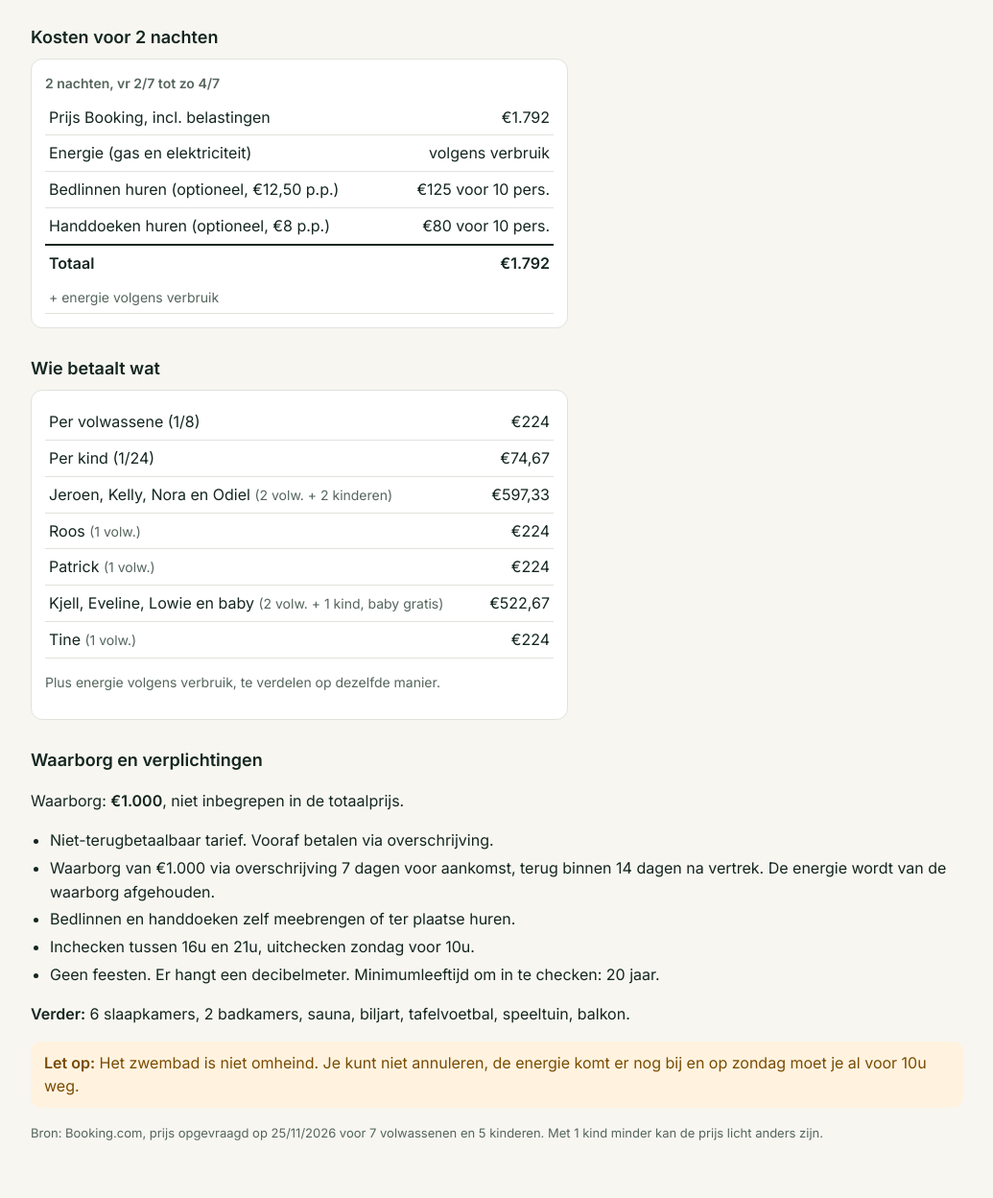
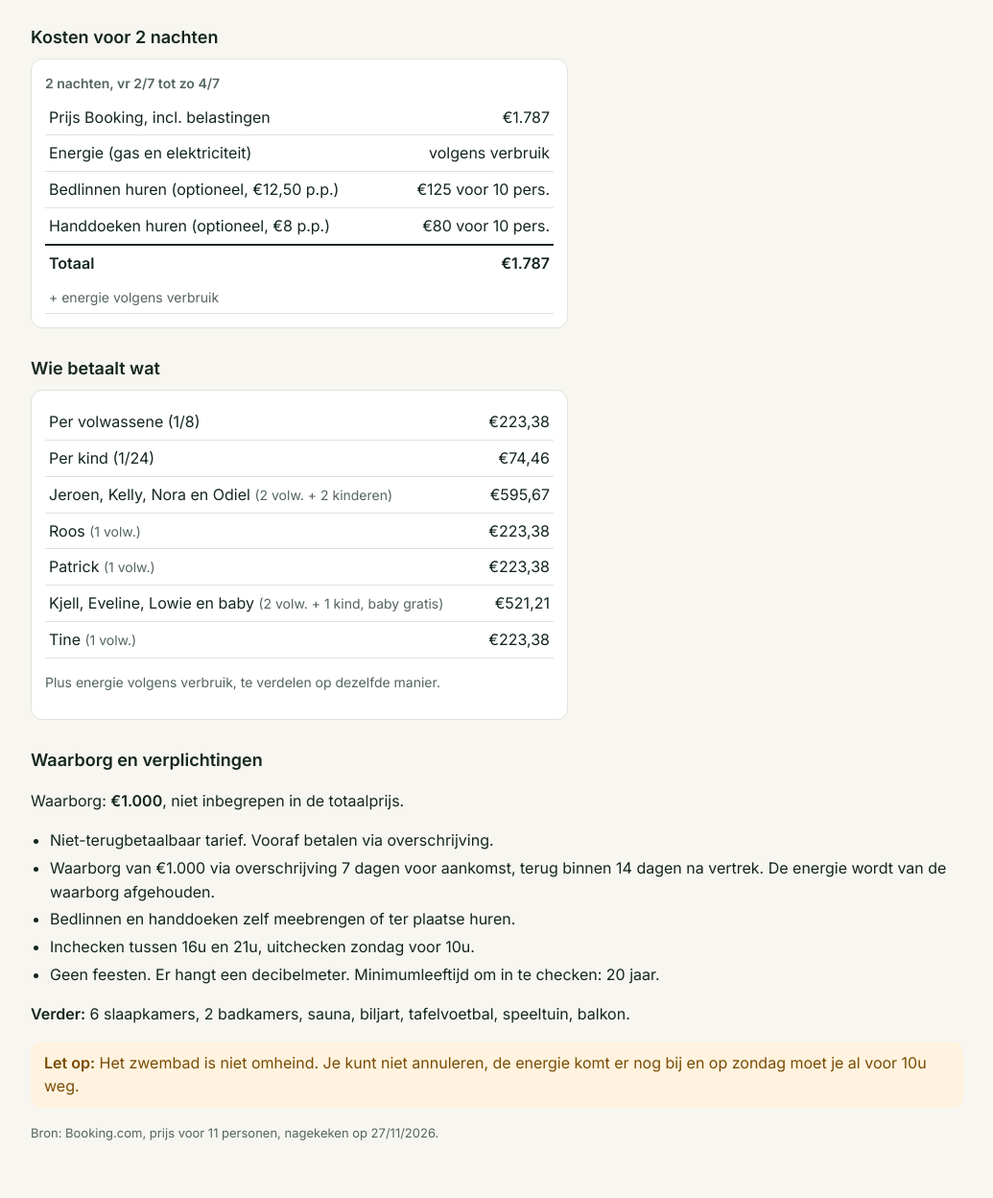
Before and after one commit to JeroenDebruyne/Weekend-2027, a plain HTML site: page le-bercail.html in a window 1280 px wide. Shown: the part 1834-3082 px from the top of the page at 96% size, without its empty margins (122-1157 px from the left). Drawn offline with Linux system fonts and the light colour scheme.

Commit message:
Le Bercail: prijs 1787 voor 11 personen
Co-Authored-By: Claude Opus 5.5 <noreply@anthropic.com>
Claude-Session: https://claude.ai/code/session_01QQnTvi87cnQ6MorEDXwnGN

```diff
--- a/le-bercail.html
+++ b/le-bercail.html
@@ -93,16 +93,16 @@ footer{color:var(--mute);font-size:14px}
  <table class="stack rooms"><thead><tr><th>Waar</th><th>Kamer</th><th>Wie</th></tr></thead><tbody><tr><td>Niveau niet vermeld</td><td>Slaapkamer 5 (2 eenpersoonsbedden + tweepersoonsbed)</td><td>Nora, Odiel en Lowie</td></tr><tr><td>Niveau niet vermeld</td><td>Slaapkamer 1 (groot tweepersoonsbed)</td><td>Kjell en Eveline + baby (babybed op verzoek)</td></tr><tr><td>Niveau niet vermeld</td><td>Slaapkamer 3 (tweepersoonsbed)</td><td>Jeroen en Kelly</td></tr><tr><td>Niveau niet vermeld</td><td>Slaapkamer 4 (tweepersoonsbed)</td><td>Tine</td></tr><tr><td>Niveau niet vermeld</td><td>Slaapkamer 2 (eenpersoons- + groot tweepersoonsbed)</td><td>Patrick en Roos</td></tr><tr><td>Niveau niet vermeld</td><td>Slaapkamer 6 (2 eenpersoonsbedden)</td><td>Vrij</td></tr></tbody></table>
  <h3>Kosten voor 2 nachten</h3>
  <div class=costs>
-  <div><h4>2 nachten, vr 2/7 tot zo 4/7</h4><table class=cost><tbody><tr><td>Prijs Booking, incl. belastingen</td><td class=n>€1.792</td></tr><tr><td>Energie (gas en elektriciteit)</td><td class=n>volgens verbruik</td></tr><tr><td>Bedlinnen huren (optioneel, €12,50 p.p.)</td><td class=n>€125 voor 10 pers.</td></tr><tr><td>Handdoeken huren (optioneel, €8 p.p.)</td><td class=n>€80 voor 10 pers.</td></tr><tr class=tot><td>Totaal</td><td class=n>€1.792</td></tr><tr><td colspan=2 class=note>+ energie volgens verbruik</td></tr></tbody></table></div>
+  <div><h4>2 nachten, vr 2/7 tot zo 4/7</h4><table class=cost><tbody><tr><td>Prijs Booking, incl. belastingen</td><td class=n>€1.787</td></tr><tr><td>Energie (gas en elektriciteit)</td><td class=n>volgens verbruik</td></tr><tr><td>Bedlinnen huren (optioneel, €12,50 p.p.)</td><td class=n>€125 voor 10 pers.</td></tr><tr><td>Handdoeken huren (optioneel, €8 p.p.)</td><td class=n>€80 voor 10 pers.</td></tr><tr class=tot><td>Totaal</td><td class=n>€1.787</td></tr><tr><td colspan=2 class=note>+ energie volgens verbruik</td></tr></tbody></table></div>
  </div>
  <h3>Wie betaalt wat</h3>
- <div class=costs><div><table class=cost><tbody><tr><td>Per volwassene (1/8)</td><td class=n>€224</td></tr><tr><td>Per kind (1/24)</td><td class=n>€74,67</td></tr><tr><td>Jeroen, Kelly, Nora en Odiel <span class=note>(2 volw. + 2 kinderen)</span></td><td class=n>€597,33</td></tr><tr><td>Roos <span class=note>(1 volw.)</span></td><td class=n>€224</td></tr><tr><td>Patrick <span class=note>(1 volw.)</span></td><td class=n>€224</td></tr><tr><td>Kjell, Eveline, Lowie en baby <span class=note>(2 volw. + 1 kind, baby gratis)</span></td><td class=n>€522,67</td></tr><tr><td>Tine <span class=note>(1 volw.)</span></td><td class=n>€224</td></tr></tbody></table><p class=note>Plus energie volgens verbruik, te verdelen op dezelfde manier.</p></div></div>
+ <div class=costs><div><table class=cost><tbody><tr><td>Per volwassene (1/8)</td><td class=n>€223,38</td></tr><tr><td>Per kind (1/24)</td><td class=n>€74,46</td></tr><tr><td>Jeroen, Kelly, Nora en Odiel <span class=note>(2 volw. + 2 kinderen)</span></td><td class=n>€595,67</td></tr><tr><td>Roos <span class=note>(1 volw.)</span></td><td class=n>€223,38</td></tr><tr><td>Patrick <span class=note>(1 volw.)</span></td><td class=n>€223,38</td></tr><tr><td>Kjell, Eveline, Lowie en baby <span class=note>(2 volw. + 1 kind, baby gratis)</span></td><td class=n>€521,21</td></tr><tr><td>Tine <span class=note>(1 volw.)</span></td><td class=n>€223,38</td></tr></tbody></table><p class=note>Plus energie volgens verbruik, te verdelen op dezelfde manier.</p></div></div>
  <h3>Waarborg en verplichtingen</h3>
  <p>Waarborg: <b>€1.000</b>, niet inbegrepen in de totaalprijs.</p>
  <ul><li>Niet-terugbetaalbaar tarief. Vooraf betalen via overschrijving.</li><li>Waarborg van €1.000 via overschrijving 7 dagen voor aankomst, terug binnen 14 dagen na vertrek. De energie wordt van de waarborg afgehouden.</li><li>Bedlinnen en handdoeken zelf meebrengen of ter plaatse huren.</li><li>Inchecken tussen 16u en 21u, uitchecken zondag voor 10u.</li><li>Geen feesten. Er hangt een decibelmeter. Minimumleeftijd om in te checken: 20 jaar.</li></ul>
  <p class=extra><b>Verder:</b> 6 slaapkamers, 2 badkamers, sauna, biljart, tafelvoetbal, speeltuin, balkon.</p>
  <p class=warn><b>Let op:</b> Het zwembad is niet omheind. Je kunt niet annuleren, de energie komt er nog bij en op zondag moet je al voor 10u weg.</p>
- <p class=src>Bron: Booking.com, prijs opgevraagd op 25/11/2026 voor 7 volwassenen en 5 kinderen. Met 1 kind minder kan de prijs licht anders zijn.</p>
+ <p class=src>Bron: Booking.com, prijs voor 11 personen, nagekeken op 27/11/2026.</p>
 </section><div class=pn><a href="maredsous-buiten.html">← 1. Maredsous (omheind buitenzwembad)</a><a href="maredsous-binnen.html">3. Maredsous (binnenzwembad) →</a></div><footer class=band><div class=wrap>
  <p>Afstand en reistijd: routeplanner (OpenStreetMap), zonder file. Uitstappen in de buurt: Ardennes-Etape en Booking.com. Foto's en gegevens: Ardennes-Etape en Booking.com. Prijzen en beschikbaarheid kunnen intussen veranderd zijn: kijk ze na op de website voor je boekt.</p>
 </div></footer>
```
Also changed, not shown: index.html (+2 -2 lines).
